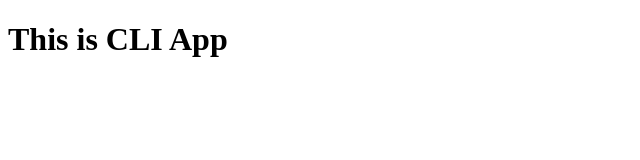
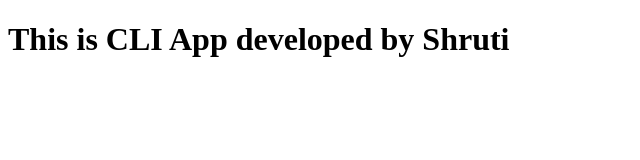
Before and after one commit to shruthipatil11/Sample-Project, a plain HTML site: page index.html in a window 1280 px wide. Shown: the whole page, without its empty margins (0-640 px from the left). Drawn offline with Linux system fonts and the light colour scheme.

Commit message:
statement completed

```diff
--- a/index.html
+++ b/index.html
@@ -7,6 +7,6 @@
     <title>Document</title>
 </head>
 <body>
-    <h1>This is CLI App</h1>
+    <h1>This is CLI App developed by Shruti</h1>
 </body>
 </html>
```
